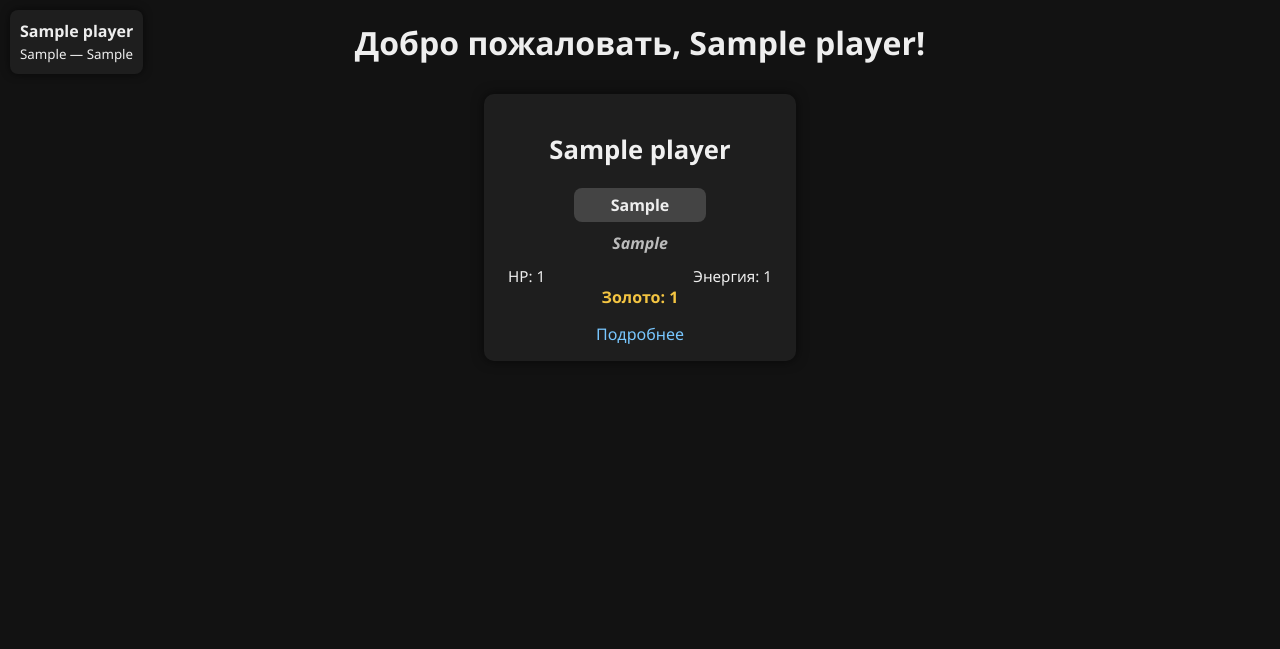
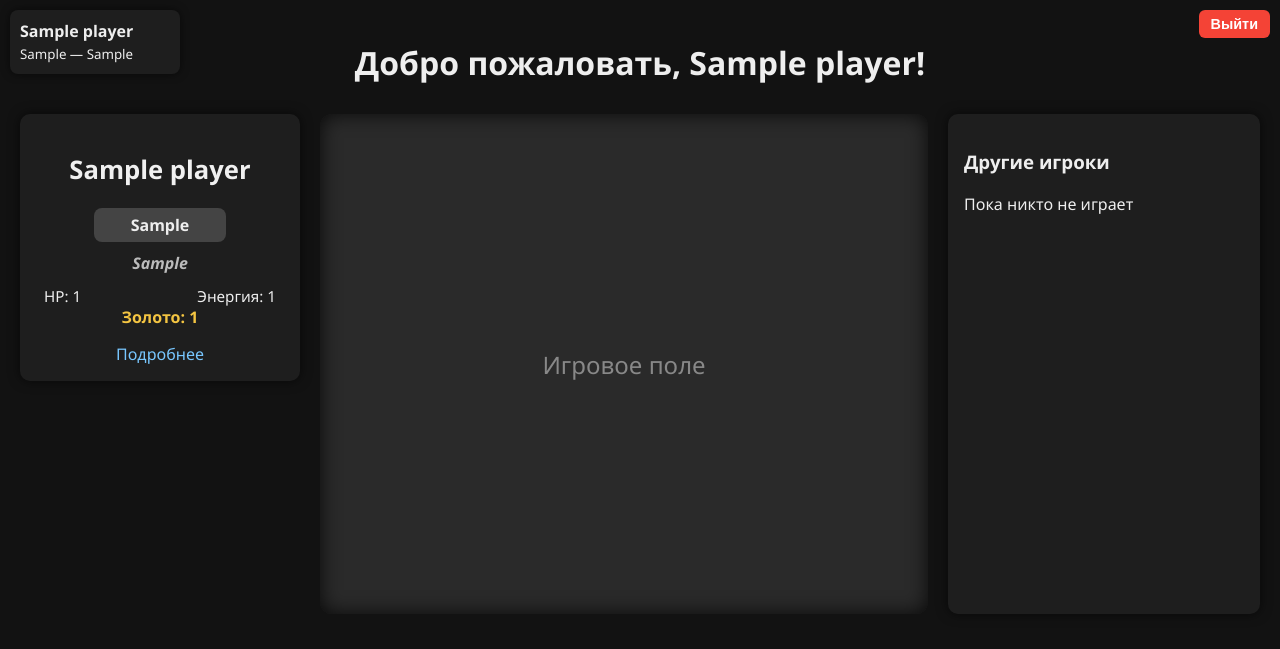
Before and after one commit to IndieGO86/flask-game, a Flask app: page / in a window 1280 px wide. Shown: the top 649 px of the page. Run offline with Flask 3, Linux system fonts and the light colour scheme; the visitor is signed in with stand-in values (Sample User, id 1); tables that the repository leaves empty hold one stand-in row (values such as "Sample post").

Commit message:
login page1

```diff
--- a/app.py
+++ b/app.py
@@ -11,11 +11,15 @@ db.init_app(app)
 @app.route("/")
 def index():
     player_id = session.get("player_id")
+    player = None
+    other_players = []
     if player_id:
         player = Player.query.get(player_id)
-        if player:
-            return render_template("index.html", player=player)
-    return render_template("index.html", player=None, show_auth=True)
+        # Подгружаем всех остальных игроков, кроме текущего
+        other_players = Player.query.filter(Player.id != player_id).all()
+
+    return render_template("index.html", player=player, other_players=other_players)
+
 
 
 @app.route("/login", methods=["POST"])
@@ -28,7 +32,10 @@ def login():
     session["player_id"] = player.id
     return redirect(url_for("index"))
 
-
+@app.route('/logout', methods=['POST'])
+def logout():
+    session.clear()
+    return redirect(url_for('index'))
 
 @app.route("/profile")
 def profile():
--- a/templates/index.html
+++ b/templates/index.html
@@ -8,7 +8,8 @@
       background: #121212;
       color: #eee;
       font-family: 'Segoe UI', Tahoma, Geneva, Verdana, sans-serif;
-      margin: 20px;
+      margin: 0;
+      padding: 20px;
     }
 
     h1 {
@@ -18,11 +19,10 @@
 
     .container {
       display: flex;
-      justify-content: center;
+      gap: 20px;
     }
 
     .card {
-      width: 280px;
       background: #1e1e1e;
       padding: 16px;
       border-radius: 10px;
@@ -79,28 +79,86 @@
     .details-link a:hover {
       text-decoration: underline;
     }
+
+    .logout-form {
+      position: fixed;
+      top: 10px;
+      right: 10px;
+    }
+
+    .logout-form button {
+      background-color: #f44336;
+      border: none;
+      padding: 6px 12px;
+      color: white;
+      font-weight: bold;
+      border-radius: 6px;
+      cursor: pointer;
+      font-size: 0.9em;
+    }
+
+    .logout-form button:hover {
+      background-color: #d32f2f;
+    }
+
+    .avatar-box {
+      position: fixed;
+      top: 10px;
+      left: 10px;
+      background: #1e1e1e;
+      border-radius: 8px;
+      padding: 10px;
+      box-shadow: 0 0 8px rgba(0,0,0,0.6);
+      z-index: 100;
+      min-width: 150px;
+    }
+
+    .field {
+      flex: 1;
+      background: #2a2a2a;
+      border-radius: 12px;
+      box-shadow: inset 0 0 20px rgba(0,0,0,0.8);
+      min-height: 500px;
+      display: flex;
+      justify-content: center;
+      align-items: center;
+      color: #888;
+      font-size: 1.5em;
+    }
+
+    .other-players {
+      width: 280px;
+      background: #1e1e1e;
+      padding: 16px;
+      border-radius: 10px;
+      box-shadow: 0 0 12px rgba(0, 0, 0, 0.6);
+      color: #eee;
+      max-height: 500px;
+      overflow-y: auto;
+    }
   </style>
 </head>
 <body>
 
   {% if player %}
     <!-- Аватар игрока -->
-    <div style="
-      position: fixed;
-      top: 10px; left: 10px;
-      background: #1e1e1e;
-      border-radius: 8px;
-      padding: 10px;
-      box-shadow: 0 0 8px rgba(0,0,0,0.6);
-      z-index: 100;
-    ">
+    <div class="avatar-box">
       <strong>{{ player.name }}</strong><br>
       <small>{{ player.race }} — {{ player.player_class }}</small>
     </div>
 
-    <!-- Карточка персонажа -->
+    <!-- Кнопка выхода -->
+    <form class="logout-form" method="post" action="{{ url_for('logout') }}">
+      <button type="submit">Выйти</button>
+    </form>
+
+    <!-- Заголовок -->
     <h1>Добро пожаловать, {{ player.name }}!</h1>
+
+    <!-- Основной блок -->
     <div class="container">
+      <!-- Левая колонка -->
+      <div style="width: 280px;">
         <div class="card">
           <h2 class="name">{{ player.name }}</h2>
           <div class="race-box">{{ player.race }}</div>
@@ -120,6 +178,25 @@
           <div class="details-link">
             <a href="{{ url_for('profile') }}">Подробнее</a>
           </div>
+        </div>
+      </div>
+
+      <!-- Центр: Игровое поле -->
+      <div class="field">
+        Игровое поле
+      </div>
+
+      <!-- Правая колонка: Другие игроки -->
+      <div class="other-players">
+        <h3>Другие игроки</h3>
+        {% for op in other_players %}
+          <div style="margin-bottom: 12px; border-bottom: 1px solid #444; padding-bottom: 8px;">
+            <strong>{{ op.name }}</strong><br>
+            <small>{{ op.race }} — {{ op.player_class }}</small>
+          </div>
+        {% else %}
+          <p>Пока никто не играет</p>
+        {% endfor %}
       </div>
     </div>
 
```
Lines whose indentation alone changed are shown as unchanged.
